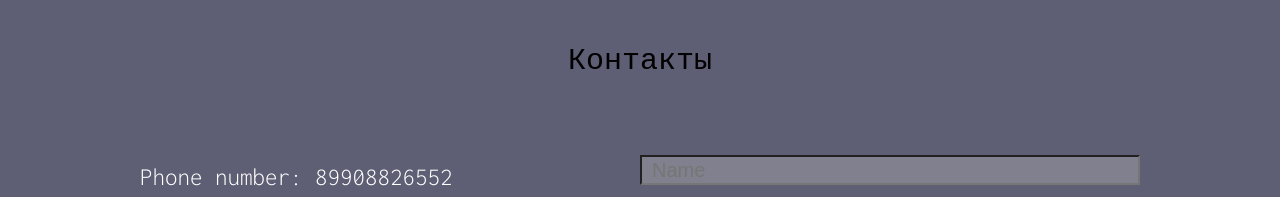
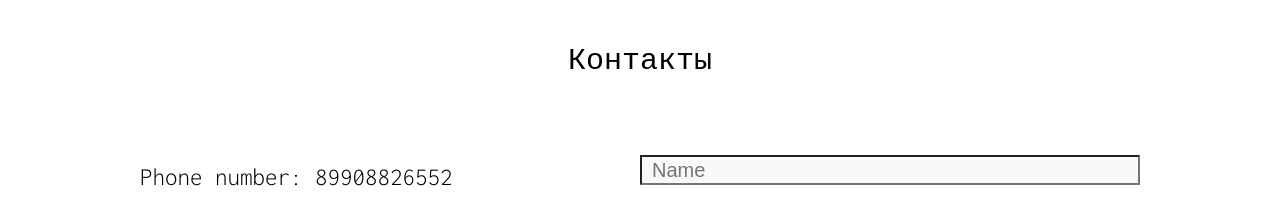
Before and after one commit to afflysh/testexs, a plain HTML site: page index.html in a window 1280 px wide. Shown: the part 963-1160 px from the top of the page. Drawn offline with Linux system fonts and the light colour scheme.

Commit message:
Update style.css

```diff
--- a/style.css
+++ b/style.css
@@ -33,7 +33,7 @@ body {
     margin: 0 auto;
     width: 100%;
     background-size: cover;
-    background-color: rgb(94, 94, 116);
+    background-color: rgb(255, 255, 255);
 }
 .next2 {
     height: 130px;
@@ -118,7 +118,7 @@ font-size: 20px;
     text-decoration: none;
     vertical-align: top;
    display: inline-block;
-   color: white;
+   color: rgb(0, 0, 0);
    font-size: 25px;
 
 }
```
